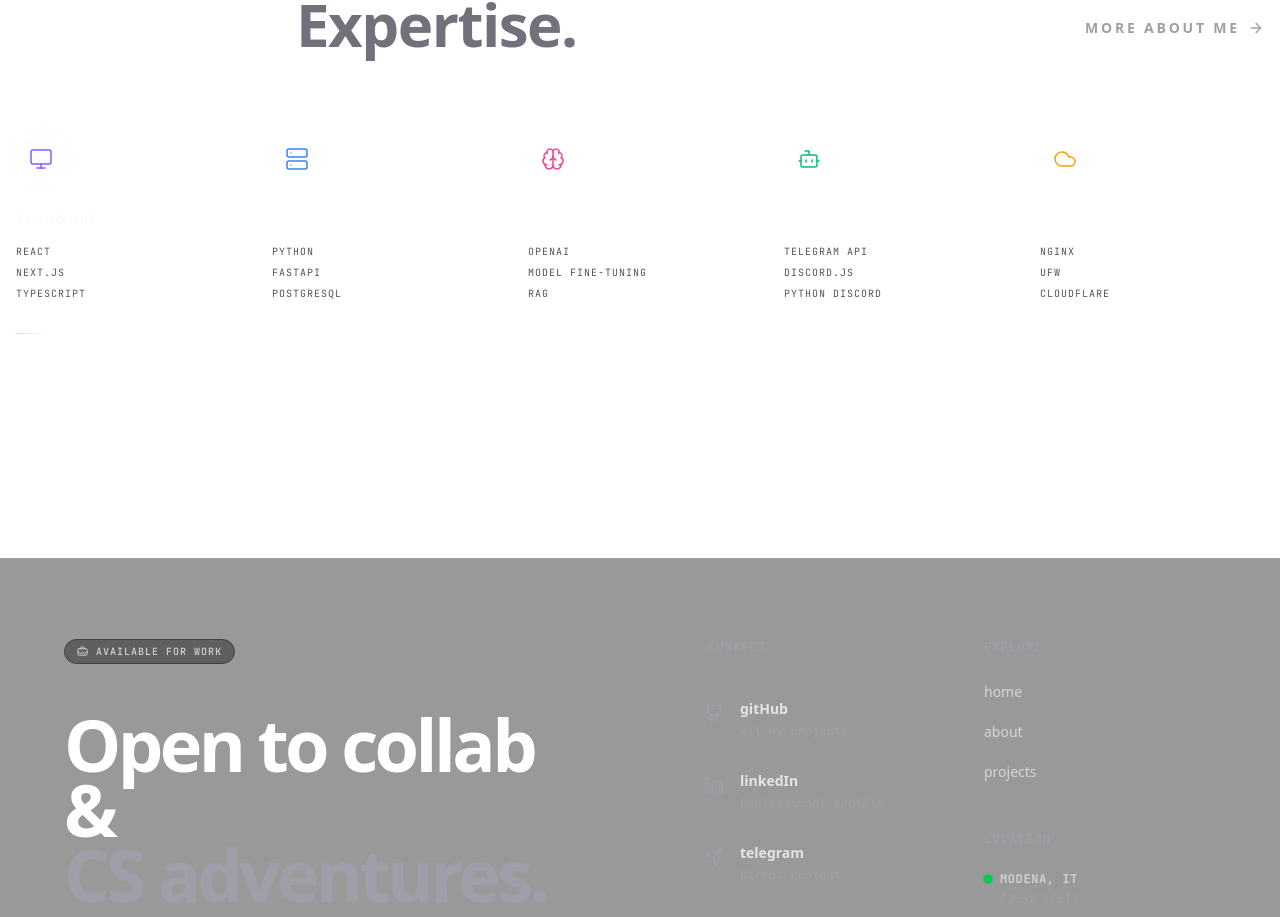
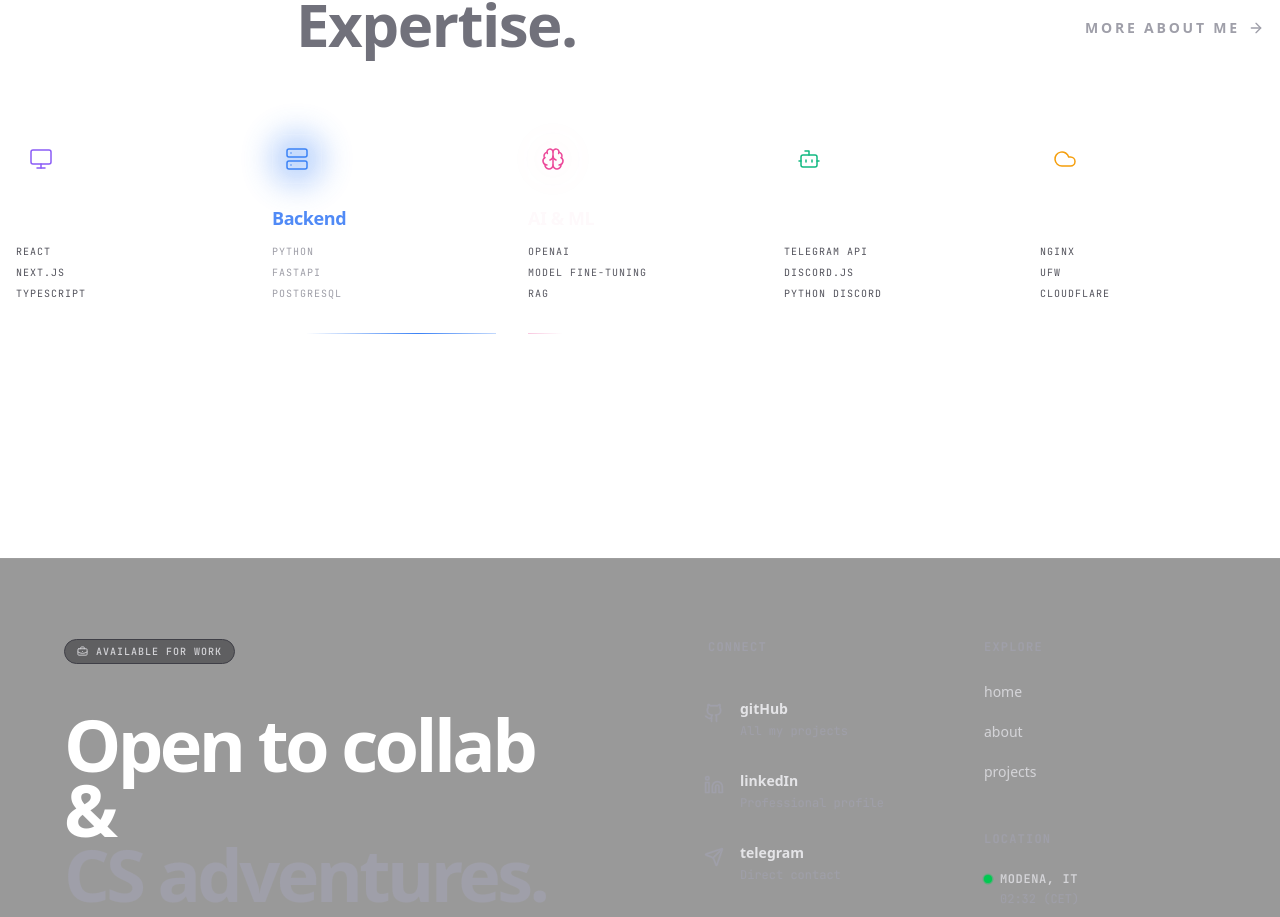
Before and after one commit to emqnuele/portfolio, a Next.js app: page / in a window 1280 px wide. Shown: the part 1670-2587 px from the top of the page. Built offline with nearby package versions, Linux system fonts and the light colour scheme.

Commit message:
fix stripe animation gap

```diff
--- a/src/components/landing/SkillsPreview.tsx
+++ b/src/components/landing/SkillsPreview.tsx
@@ -27,7 +27,7 @@ const itemVariants: Variants = {
     }
 };
 
-const STEP = 1.2;
+const STEP = 1.7;
 const N = 5;
 
 export default function SkillsPreview() {
@@ -70,8 +70,8 @@ export default function SkillsPreview() {
                 {skills.map((skill, index) => {
                     const Icon = iconMap[skill.icon];
                     const accent = `rgb(${skill.accent})`;
-                    const delay = index * STEP;
-                    const repeatDelay = (N - 1) * STEP;
+                    const delay = index * STEP * 0.5;
+                    const repeatDelay = (N - 2) * STEP * 0.5;
 
                     return (
                         <motion.div
```
